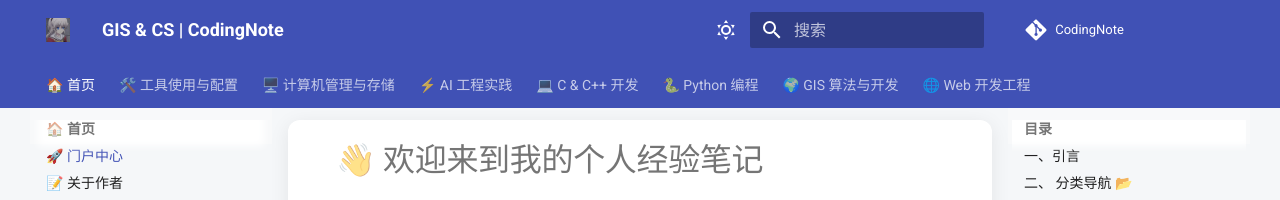
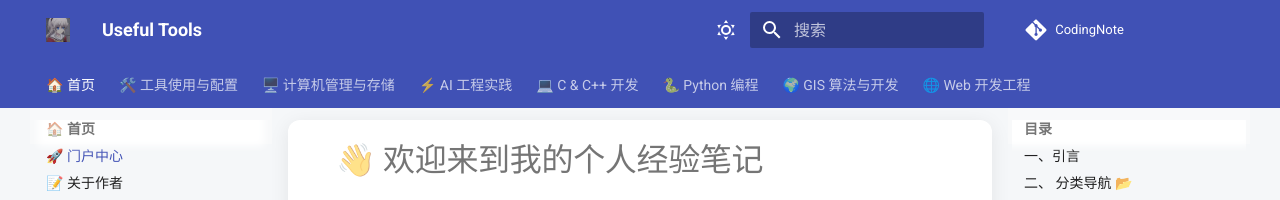
Before and after one commit to ZJURay1110/Tools, an MkDocs documentation site: the page built from docs/index.md, in a window 1280 px wide. Shown: the top 200 px of the page. Built offline with MkDocs 1.6.1 and Material for MkDocs 9.7.7, drawn with Linux system fonts in a browser that asks for light colours; comment, search, counter and statistics services are not loaded.

Commit message:
Update mkdocs.yml

```diff
--- a/mkdocs.yml
+++ b/mkdocs.yml
@@ -1,6 +1,6 @@
 # 1. 基本信息
-site_name: GIS & CS | CodingNote
-site_description: 一份关于GIS、CS 与 AI 的记录
+site_name: Useful Tools
+site_description: 详细的各种电脑工具记录
 site_author: Lucas
 site_url: https://ldra857.github.io/CodingNote/
 edit_uri: edit/main/docs/
```
